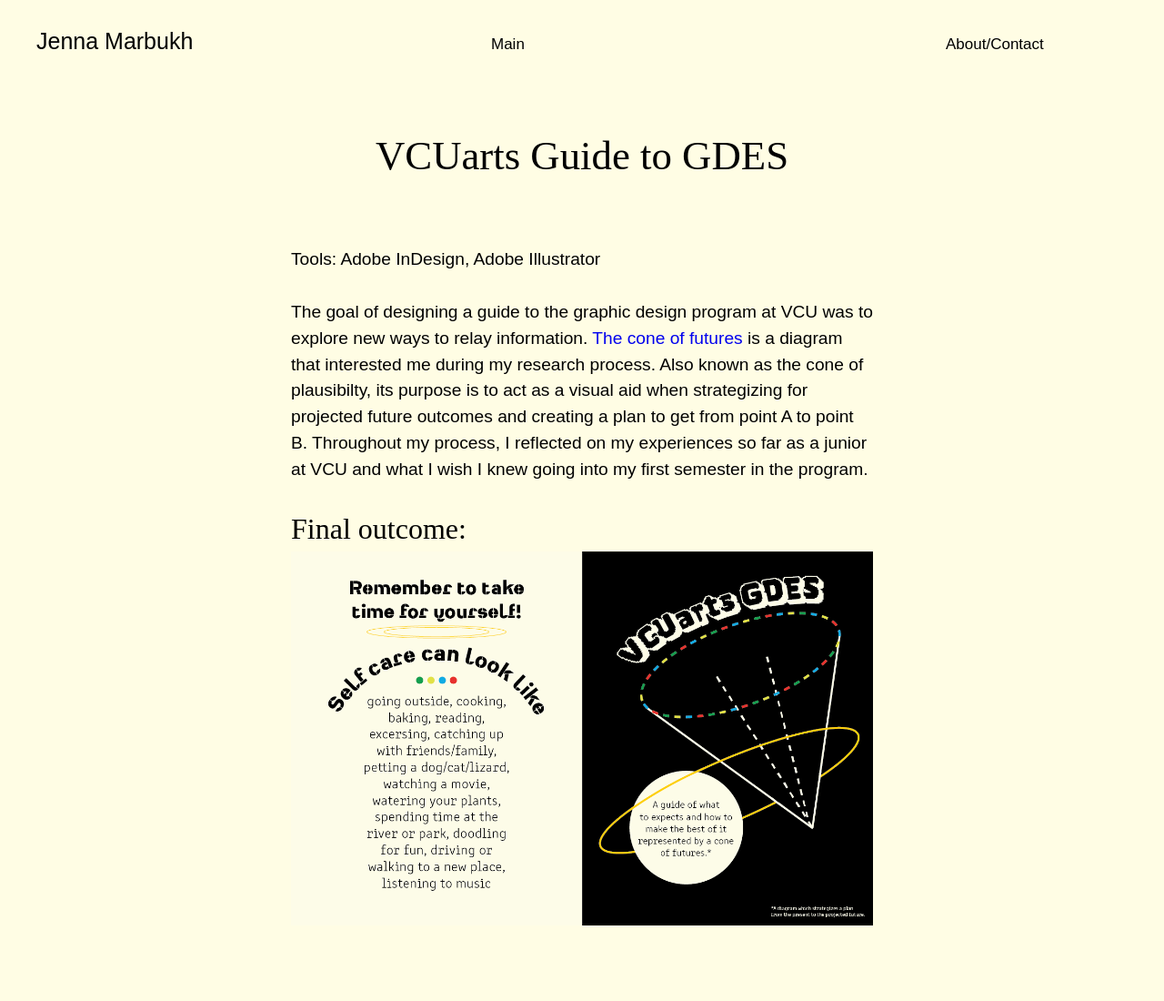
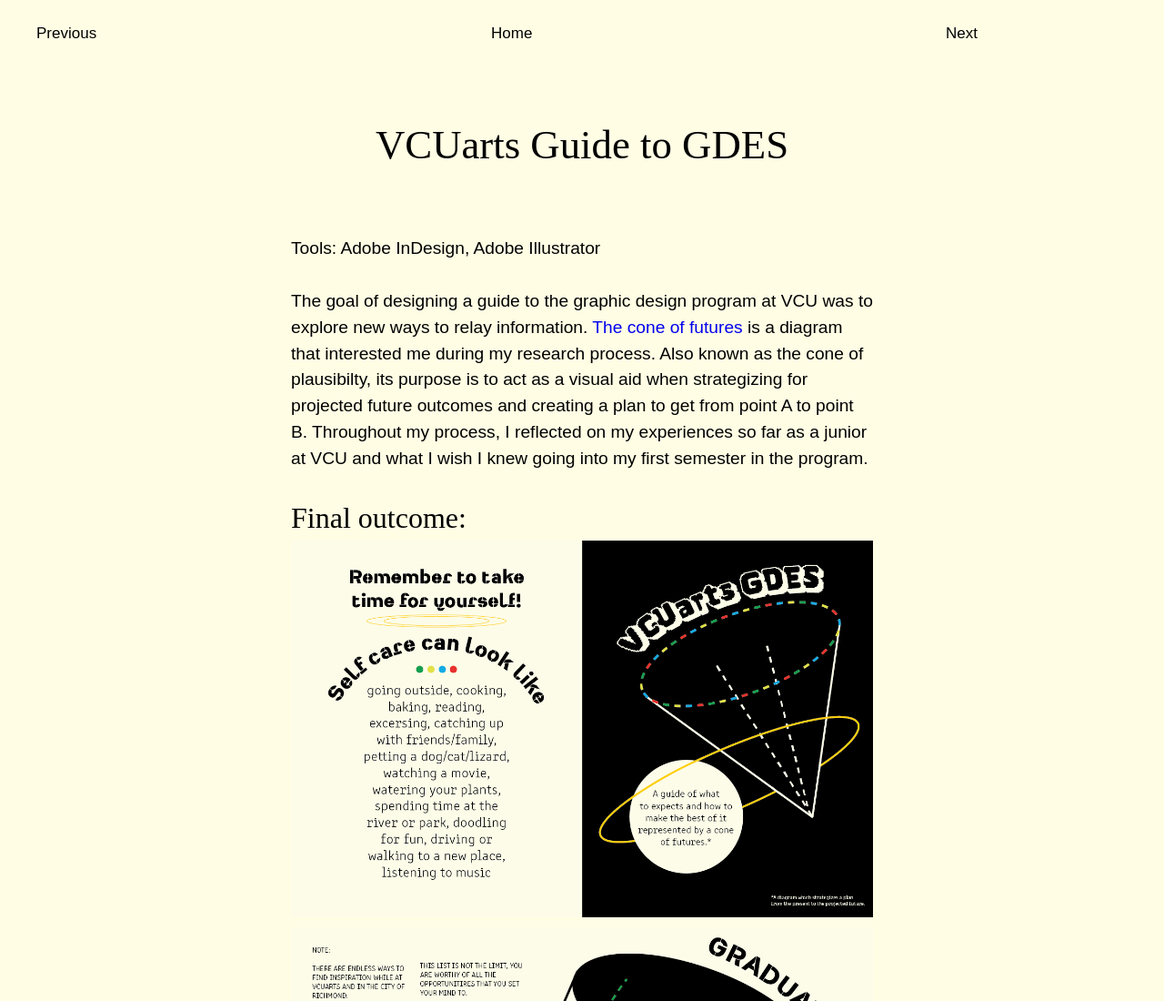
Before and after one commit to jenna590/portfolio, a plain HTML site: page GDESguide.html in a window 1280 px wide. Shown: the top 1100 px of the page at 91% size. Drawn offline with Linux system fonts and the light colour scheme; a web font is replaced by a local one.

Commit message:
Update GDESguide.html

```diff
--- a/GDESguide.html
+++ b/GDESguide.html
@@ -16,15 +16,15 @@
   </head>
   <body>
  <div class="banner-container">
-  <div class="banner banner-item1">
-     <a href="index.html" style= "color: black">Jenna Marbukh</a>
+  <div class="banner banner-item2">
+     <a href="CommissionedWork.html" style= "color: black">Previous</a>
   </div>
-   <div class="banner banner-item2">
-        <a href="index.html" style= "color: black">Main</a>
-      </div>
   <div class="banner banner-item2">
-        <a href="Aboutme.html" style= "color: black">About/Contact</a>
+        <a href="Index.html" style= "color: black">Home</a>
 
+  </div>
+  <div class="banner banner-item2">
+        <a href="Speculative.html" style= "color: black">Next</a>
   </div>
  </div>
   <div class="content">
```
